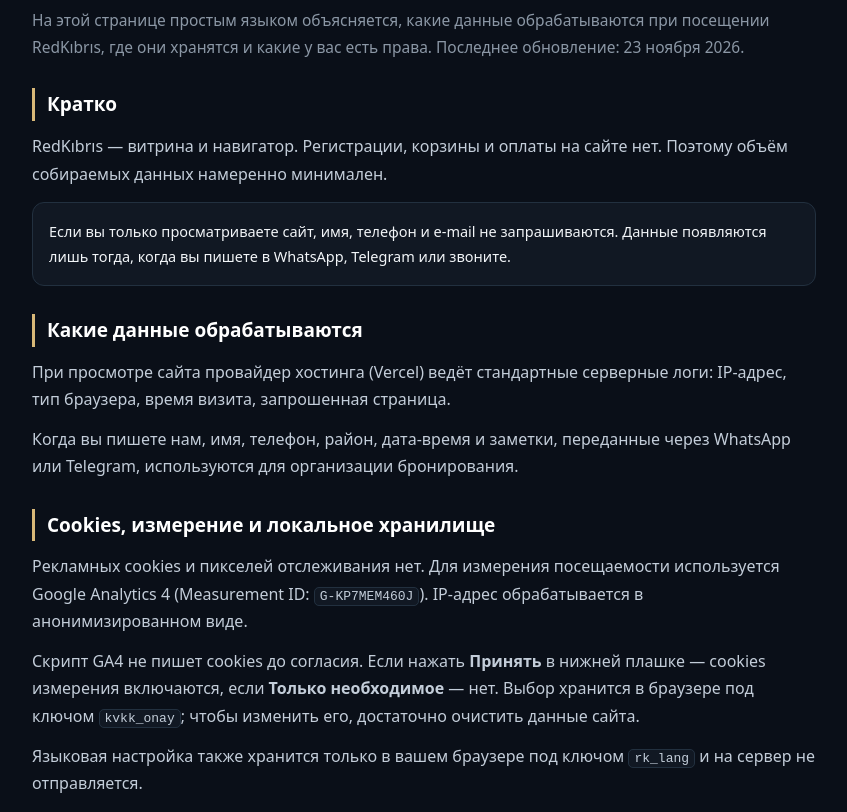
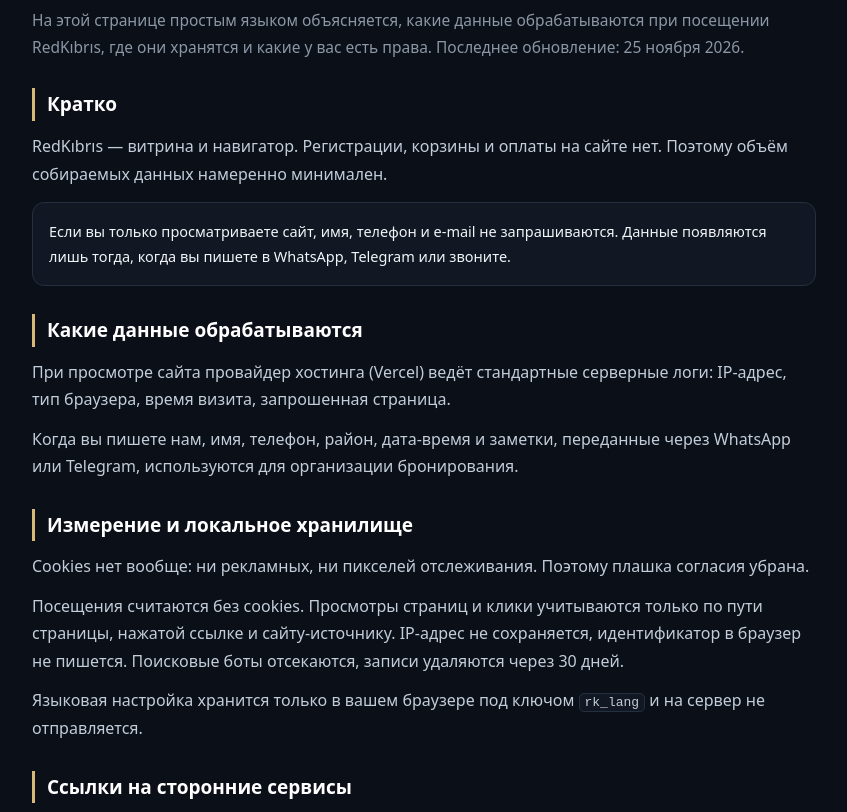
Before and after one commit to Canveli42/kibris, a plain HTML site: page pages/ru-gizlilik.html in a window 1280 px wide. Shown: the part 101-913 px from the top of the page, without its empty margins (216-1063 px from the left). Drawn offline with Linux system fonts and the light colour scheme; no server answers.

Commit message:
Update ru-gizlilik.html

```diff
--- a/pages/ru-gizlilik.html
+++ b/pages/ru-gizlilik.html
@@ -1,7 +1,7 @@
 <!DOCTYPE html><html lang="ru"><head><meta charset="utf-8">
 <meta name="viewport" content="width=device-width,initial-scale=1">
 <title>Политика конфиденциальности · RedKıbrıs</title>
-<meta name="description" content="Политика конфиденциальности RedKıbrıs: какие данные собираются, cookies и измерение через GA4, ссылки на WhatsApp и Telegram, права по KVKK.">
+<meta name="description" content="Политика конфиденциальности RedKıbrıs: какие данные собираются, измерение без cookies, ссылки на WhatsApp и Telegram, права по KVKK.">
 <meta name="robots" content="index,follow">
 <link rel="canonical" href="https://www.kibrisgirneescort.com/ru/gizlilik">
 <link rel="alternate" hreflang="tr" href="https://www.kibrisgirneescort.com/gizlilik">
@@ -13,7 +13,7 @@
 <meta property="og:site_name" content="RedKıbrıs">
 <meta property="og:locale" content="ru_RU">
 <meta property="og:title" content="Политика конфиденциальности · RedKıbrıs">
-<meta property="og:description" content="Какие данные собираются, cookies и измерение, ваши права по KVKK.">
+<meta property="og:description" content="Какие данные собираются, измерение без cookies, ваши права по KVKK.">
 <meta property="og:url" content="https://www.kibrisgirneescort.com/ru/gizlilik">
 <meta property="og:image" content="https://accerzwswgiqhtfgoeqv.supabase.co/storage/v1/object/public/img/1795330858770-m0godwqqq90k5f-1.webp">
 <meta name="twitter:card" content="summary_large_image">
@@ -38,14 +38,13 @@ ul{margin:0 0 12px 20px}
 code{background:#111823;border:1px solid var(--line);border-radius:5px;padding:1px 5px;font-size:13px}
 @media(max-width:859px){.crumb{padding-top:16px}}
 </style>
-<script src="/js/analytics.js" defer></script>
 </head>
 <body>
 <!--SHELL:HEADER-->
 <main class="wrap">
   <div class="crumb"><a href="/ru">Главная</a> › <span>Конфиденциальность</span></div>
   <h1>Политика конфиденциальности</h1>
-  <p class="lead">На этой странице простым языком объясняется, какие данные обрабатываются при посещении RedKıbrıs, где они хранятся и какие у вас есть права. Последнее обновление: 23 ноября 2026.</p>
+  <p class="lead">На этой странице простым языком объясняется, какие данные обрабатываются при посещении RedKıbrıs, где они хранятся и какие у вас есть права. Последнее обновление: 25 ноября 2026.</p>
 
   <h2>Кратко</h2>
   <p>RedKıbrıs — витрина и навигатор. Регистрации, корзины и оплаты на сайте нет. Поэтому объём собираемых данных намеренно минимален.</p>
@@ -55,10 +54,10 @@ code{background:#111823;border:1px solid var(--line);border-radius:5px;padding:1
   <p>При просмотре сайта провайдер хостинга (Vercel) ведёт стандартные серверные логи: IP-адрес, тип браузера, время визита, запрошенная страница.</p>
   <p>Когда вы пишете нам, имя, телефон, район, дата-время и заметки, переданные через WhatsApp или Telegram, используются для организации бронирования.</p>
 
-  <h2>Cookies, измерение и локальное хранилище</h2>
-  <p>Рекламных cookies и пикселей отслеживания нет. Для измерения посещаемости используется Google Analytics 4 (Measurement ID: <code>G-KP7MEM460J</code>). IP-адрес обрабатывается в анонимизированном виде.</p>
-  <p>Скрипт GA4 не пишет cookies до согласия. Если нажать <b>Принять</b> в нижней плашке — cookies измерения включаются, если <b>Только необходимое</b> — нет. Выбор хранится в браузере под ключом <code>kvkk_onay</code>; чтобы изменить его, достаточно очистить данные сайта.</p>
-  <p>Языковая настройка также хранится только в вашем браузере под ключом <code>rk_lang</code> и на сервер не отправляется.</p>
+  <h2>Измерение и локальное хранилище</h2>
+  <p>Cookies нет вообще: ни рекламных, ни пикселей отслеживания. Поэтому плашка согласия убрана.</p>
+  <p>Посещения считаются без cookies. Просмотры страниц и клики учитываются только по пути страницы, нажатой ссылке и сайту-источнику. IP-адрес не сохраняется, идентификатор в браузер не пишется. Поисковые боты отсекаются, записи удаляются через 30 дней.</p>
+  <p>Языковая настройка хранится только в вашем браузере под ключом <code>rk_lang</code> и на сервер не отправляется.</p>
 
   <h2>Ссылки на сторонние сервисы</h2>
   <p>Ссылки на WhatsApp, Telegram и телефон ведут на другие платформы. Там действуют их собственные правила конфиденциальности.</p>
@@ -70,7 +69,7 @@ code{background:#111823;border:1px solid var(--line);border-radius:5px;padding:1
   <ul>
     <li>Переписка: разумный срок после бронирования, дольше для постоянных клиентов, чтобы их легко узнавать.</li>
     <li>Серверные логи: в течение стандартного срока хранения у провайдера.</li>
-    <li>Данные измерения: стандартный срок GA4 (14 месяцев).</li>
+    <li>Данные измерения: 30 дней, затем удаляются автоматически.</li>
     <li>Локальные ключи: пока не удалите, только на вашем устройстве.</li>
   </ul>
 
```
